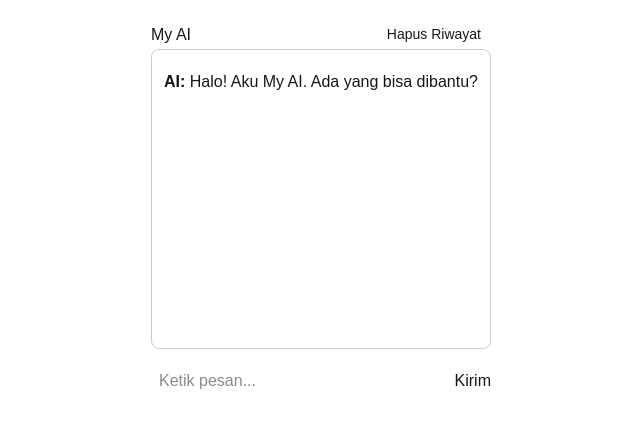
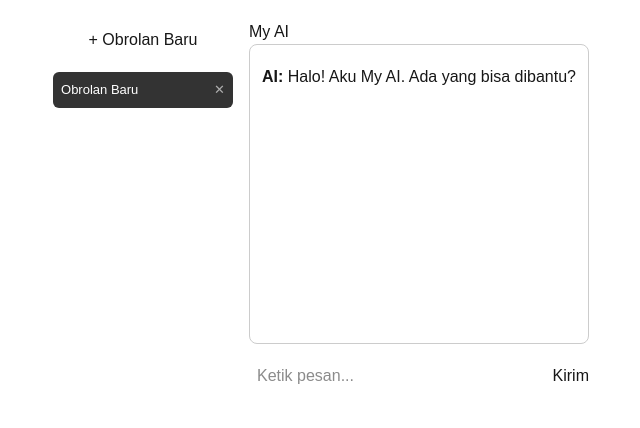
Before and after one commit to entehlah19-cpu/my-ai, a Next.js app: page / in a window 1280 px wide. Shown: the top 428 px of the page, without its empty margins (319-959 px from the left). Built offline with nearby package versions, Linux system fonts and the light colour scheme.

Commit message:
Refactor conversation management and storage logic

```diff
--- a/app/page.tsx
+++ b/app/page.tsx
@@ -7,14 +7,25 @@ type Message = {
   text: string;
 };
 
-const STORAGE_KEY = 'my-ai-chat-history';
+type Conversation = {
+  id: string;
+  title: string;
+  messages: Message[];
+};
 
-const defaultMessages: Message[] = [
-  { role: 'ai', text: 'Halo! Aku My AI. Ada yang bisa dibantu?' },
-];
+const STORAGE_KEY = 'my-ai-conversations';
+
+function makeNewConversation(): Conversation {
+  return {
+    id: Date.now().toString(),
+    title: 'Obrolan Baru',
+    messages: [{ role: 'ai', text: 'Halo! Aku My AI. Ada yang bisa dibantu?' }],
+  };
+}
 
 export default function Page() {
-  const [messages, setMessages] = useState<Message[]>(defaultMessages);
+  const [conversations, setConversations] = useState<Conversation[]>([]);
+  const [currentId, setCurrentId] = useState<string>('');
   const [input, setInput] = useState('');
   const [isLoading, setIsLoading] = useState(false);
   const [isLoaded, setIsLoaded] = useState(false);
@@ -24,30 +35,47 @@ export default function Page() {
       const saved = localStorage.getItem(STORAGE_KEY);
       if (saved) {
         const parsed = JSON.parse(saved);
-        if (Array.isArray(parsed) && parsed.length > 0) {
-          setMessages(parsed);
+        if (Array.isArray(parsed.conversations) && parsed.conversations.length > 0) {
+          setConversations(parsed.conversations);
+          setCurrentId(parsed.currentId || parsed.conversations[0].id);
+          setIsLoaded(true);
+          return;
         }
       }
-    } catch {
-      // biarin pakai default kalau gagal baca
-    } finally {
+    } catch {}
+    const fresh = makeNewConversation();
+    setConversations([fresh]);
+    setCurrentId(fresh.id);
     setIsLoaded(true);
-    }
   }, []);
 
   useEffect(() => {
     if (!isLoaded) return;
     try {
-      localStorage.setItem(STORAGE_KEY, JSON.stringify(messages));
-    } catch {
-      // dilewatin kalau storage penuh
+      localStorage.setItem(STORAGE_KEY, JSON.stringify({ conversations, currentId }));
+    } catch {}
+  }, [conversations, currentId, isLoaded]);
+
+  const current = conversations.find((c) => c.id === currentId);
+  const messages = current ? current.messages : [];
+
+  function updateMessages(newMessages: Message[]) {
+    setConversations((prev) =>
+      prev.map((c) => {
+        if (c.id !== currentId) return c;
+        const title =
+          c.title === 'Obrolan Baru' && newMessages.length > 1
+            ? newMessages[1].text.slice(0, 30)
+            : c.title;
+        return { ...c, messages: newMessages, title };
+      })
+    );
   }
-  }, [messages, isLoaded]);
 
   async function sendMessage() {
     if (!input.trim()) return;
     const newMessages: Message[] = [...messages, { role: 'user', text: input }];
-    setMessages(newMessages);
+    updateMessages(newMessages);
     setInput('');
     setIsLoading(true);
     try {
@@ -57,27 +85,74 @@ export default function Page() {
         body: JSON.stringify({ messages: newMessages }),
       });
       const data = await res.json();
-      setMessages([...newMessages, { role: 'ai', text: data.reply }]);
+      updateMessages([...newMessages, { role: 'ai', text: data.reply }]);
     } catch {
-      setMessages([...newMessages, { role: 'ai', text: 'Terjadi kesalahan, coba lagi.' }]);
+      updateMessages([...newMessages, { role: 'ai', text: 'Terjadi kesalahan, coba lagi.' }]);
     } finally {
       setIsLoading(false);
     }
   }
 
-  function clearHistory() {
-    setMessages(defaultMessages);
-    try {
-      localStorage.removeItem(STORAGE_KEY);
-    } catch {}
+  function newConversation() {
+    const fresh = makeNewConversation();
+    setConversations((prev) => [fresh, ...prev]);
+    setCurrentId(fresh.id);
+  }
+
+  function deleteConversation(id: string) {
+    setConversations((prev) => {
+      const rest = prev.filter((c) => c.id !== id);
+      if (rest.length === 0) {
+        const fresh = makeNewConversation();
+        setCurrentId(fresh.id);
+        return [fresh];
+      }
+      if (id === currentId) setCurrentId(rest[0].id);
+      return rest;
+    });
   }
 
   return (
-    <div style={{ maxWidth: 600, margin: '0 auto', padding: 20 }}>
-      <div style={{ display: 'flex', justifyContent: 'space-between', alignItems: 'center' }}>
+    <div style={{ display: 'flex', maxWidth: 900, margin: '0 auto', padding: 20, gap: 16 }}>
+      <div style={{ width: 180, flexShrink: 0 }}>
+        <button onClick={newConversation} style={{ width: '100%', padding: 8, marginBottom: 12 }}>
+          + Obrolan Baru
+        </button>
+        {conversations.map((c) => (
+          <div
+            key={c.id}
+            onClick={() => setCurrentId(c.id)}
+            style={{
+              padding: 8,
+              marginBottom: 4,
+              borderRadius: 6,
+              cursor: 'pointer',
+              background: c.id === currentId ? '#333' : 'transparent',
+              color: c.id === currentId ? '#fff' : 'inherit',
+              display: 'flex',
+              justifyContent: 'space-between',
+              alignItems: 'center',
+              fontSize: 13,
+            }}
+          >
+            <span style={{ overflow: 'hidden', textOverflow: 'ellipsis', whiteSpace: 'nowrap' }}>
+              {c.title}
+            </span>
+            <span
+              onClick={(e) => {
+                e.stopPropagation();
+                deleteConversation(c.id);
+              }}
+              style={{ marginLeft: 6, opacity: 0.6 }}
+            >
+              ✕
+            </span>
+          </div>
+        ))}
+      </div>
+
+      <div style={{ flex: 1 }}>
         <h1>My AI</h1>
-        <button onClick={clearHistory} style={{ padding: '4px 10px', fontSize: 14 }}>Hapus Riwayat</button>
-      </div>
         <div style={{ border: '1px solid #ccc', borderRadius: 8, padding: 12, minHeight: 300 }}>
           {messages.map((m, i) => (
             <div key={i} style={{ margin: '8px 0', textAlign: m.role === 'user' ? 'right' : 'left' }}>
@@ -97,5 +172,6 @@ export default function Page() {
           <button onClick={sendMessage} disabled={isLoading}>Kirim</button>
         </div>
       </div>
+    </div>
   );
 }
```
Lines whose indentation alone changed are shown as unchanged.
